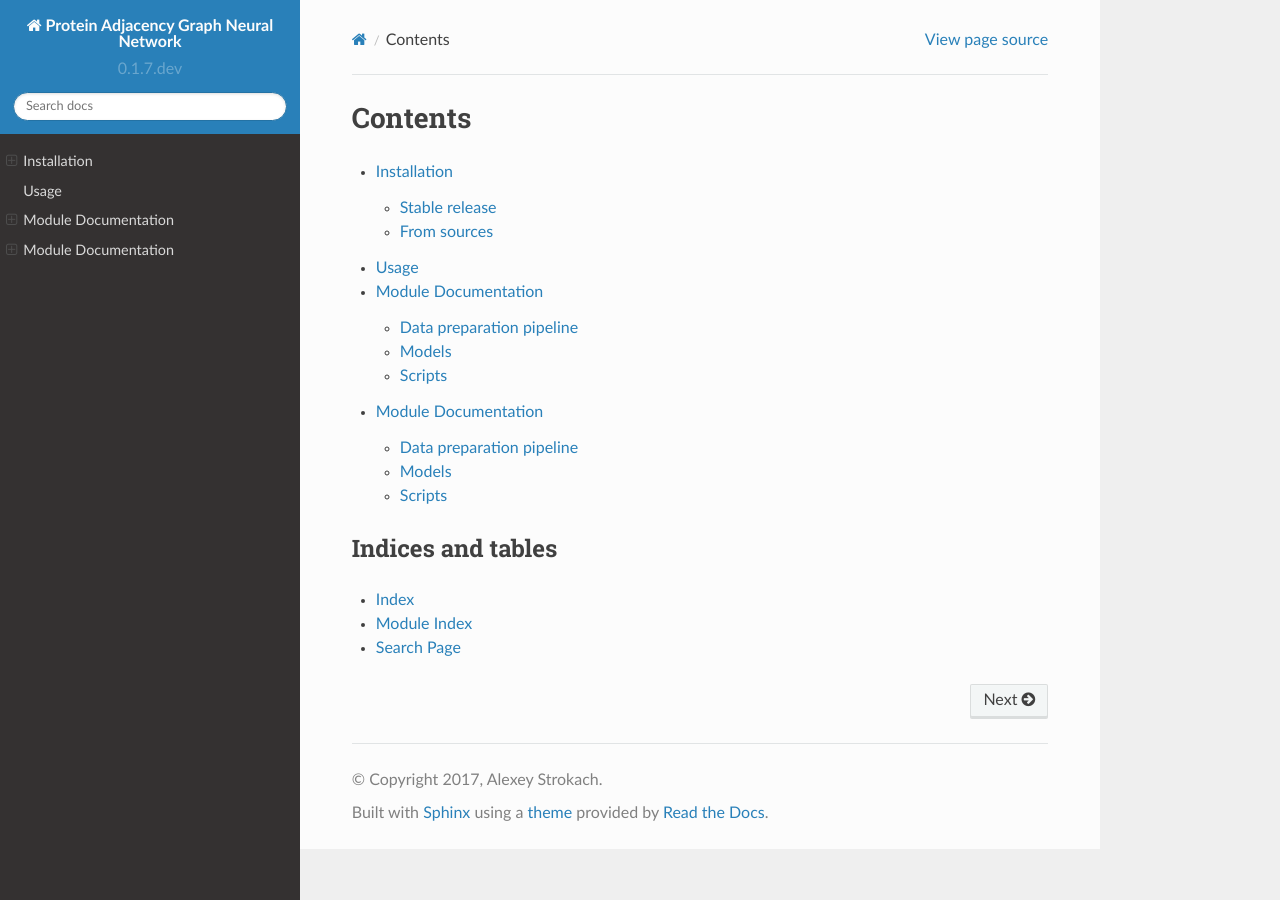
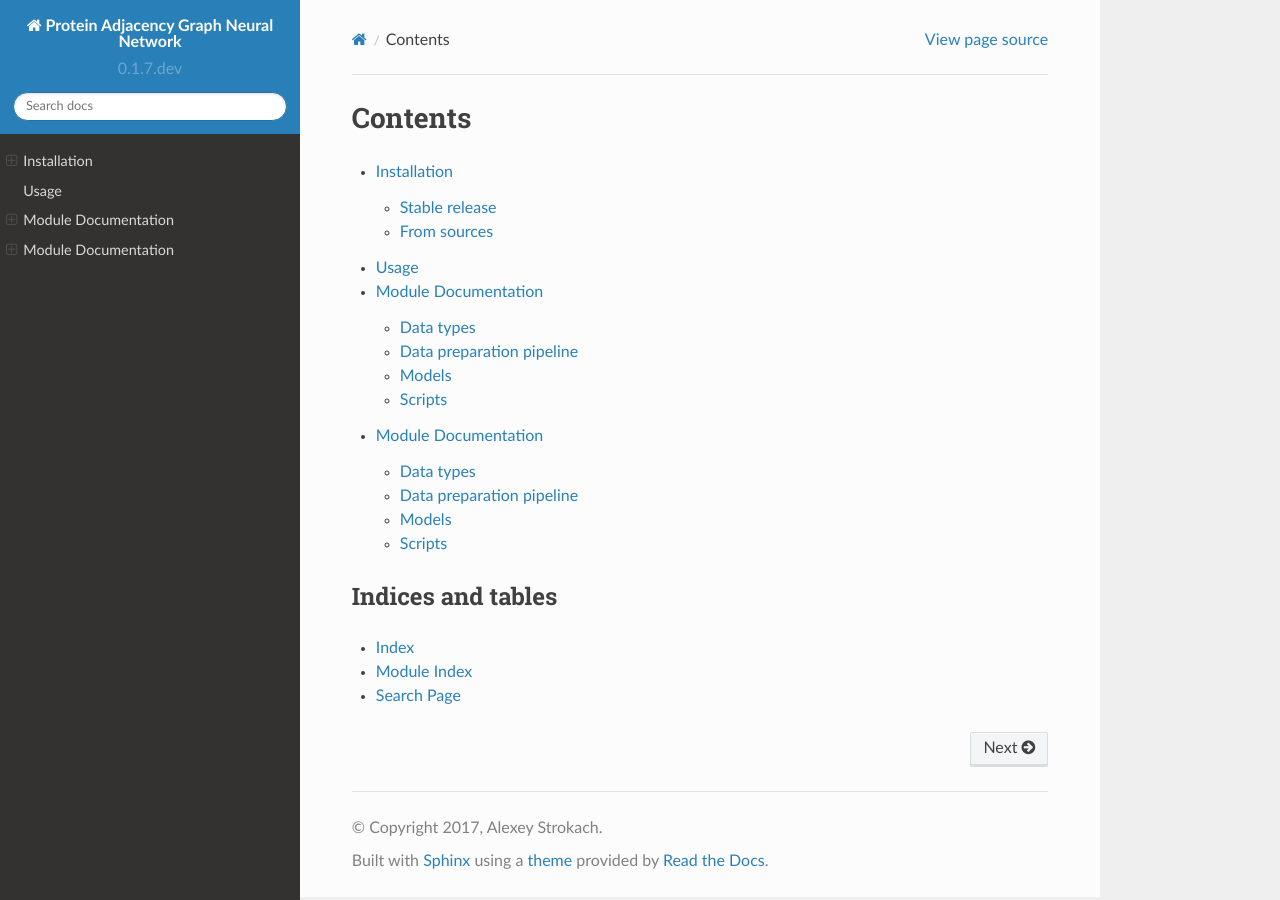
Before and after one commit to ostrokach/protein-adjacency-net, a Sphinx documentation site: the page built from docs/index.rst, in a window 1280 px wide. Built offline with Sphinx 7.4.7 and the Read the Docs theme 2.0.0, drawn with Linux system fonts in a browser that asks for light colours.

Commit message:
Add data types section to docs

```diff
--- a/docs/modules.rst
+++ b/docs/modules.rst
@@ -1,5 +1,13 @@
 Module Documentation
 ====================
+
+Data types
+----------
+
+.. autosummary::
+   :toctree: _types
+
+   pagnn.types
 
 Data preparation pipeline
 -------------------------
```
Also changed, not shown: .gitlab-ci.yml.
